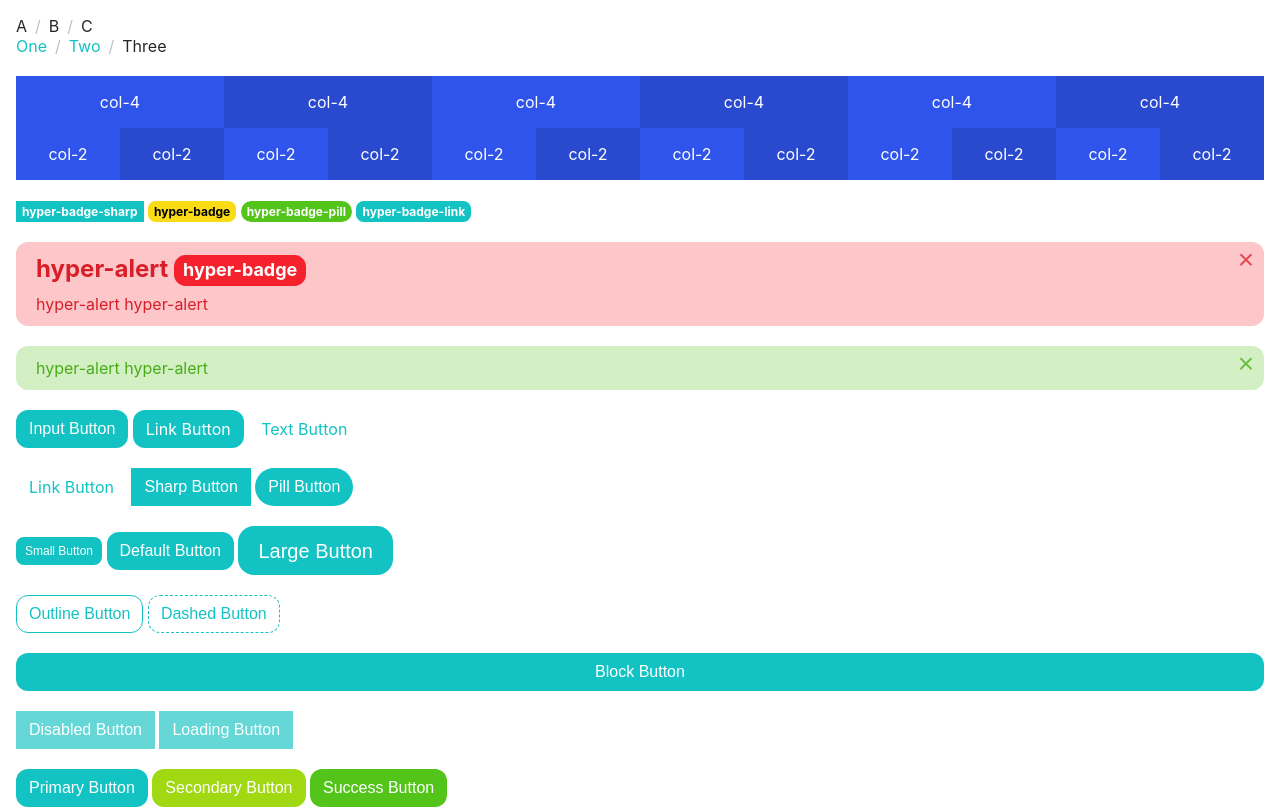
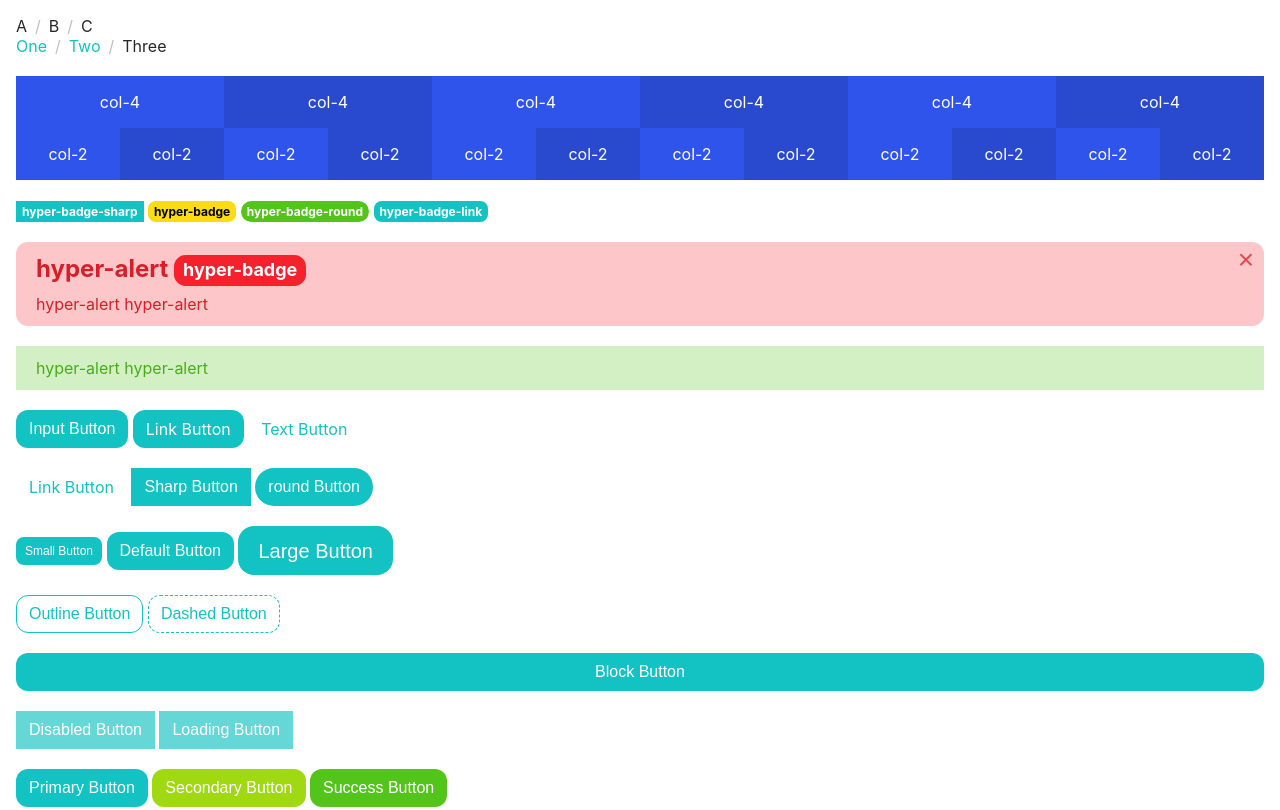
Before and after one commit to hyperify/hyperify, a website: page index.html in a window 1280 px wide. Shown: the top 810 px of the page. Drawn offline with Linux system fonts and the light colour scheme.

Commit message:
fix: rename pill to round

```diff
--- a/index.html
+++ b/index.html
@@ -70,7 +70,7 @@
 
     <span class="hyper-badge hyper-badge-primary hyper-badge-sharp">hyper-badge-sharp</span>
     <span class="hyper-badge hyper-badge-warning">hyper-badge</span>
-    <span class="hyper-badge hyper-badge-pill hyper-badge-success">hyper-badge-pill</span>
+    <span class="hyper-badge hyper-badge-round hyper-badge-success">hyper-badge-round</span>
     <a class="hyper-badge hyper-badge-primary">hyper-badge-link</a>
 
     <br><br>
@@ -83,9 +83,8 @@
 
     <br>
 
-    <div class="hyper-alert hyper-alert-success hyper-alert-dismissable">
+    <div class="hyper-alert hyper-alert-success hyper-alert-sharp">
         hyper-alert hyper-alert
-        <button class="hyper-alert-close-btn">&times;</button>
     </div>
 
     <br>
@@ -98,7 +97,7 @@
 
     <a href="#" class="hyper-btn hyper-btn-link hyper-btn-primary">Link Button</a>
     <button class="hyper-btn hyper-btn-sharp hyper-btn-primary">Sharp Button</button>
-    <button class="hyper-btn hyper-btn-pill hyper-btn-primary">Pill Button</button>
+    <button class="hyper-btn hyper-btn-round hyper-btn-primary">round Button</button>
 
     <br><br>
 
--- a/scss/_badge.scss
+++ b/scss/_badge.scss
@@ -15,7 +15,7 @@
     border-radius: var(--hyper-badge-border-radius);
     transition: background-color ease-in-out 0.25s, box-shadow ease-in-out 0.25s;
 
-    &.hyper-badge-pill {
+    &.hyper-badge-round {
         --hyper-badge-border-radius: 99rem;
     }
 
--- a/scss/_button.scss
+++ b/scss/_button.scss
@@ -44,7 +44,7 @@
         --hyper-btn-border-radius: 0;
     }
 
-    &.hyper-btn-pill {
+    &.hyper-btn-round {
         --hyper-btn-border-radius: 99rem;
     }
 
```
Also changed, not shown: design.md (+1 -1 lines), dist/css/hyperify.css, dist/css/hyperify.min.css, 1 other file.
